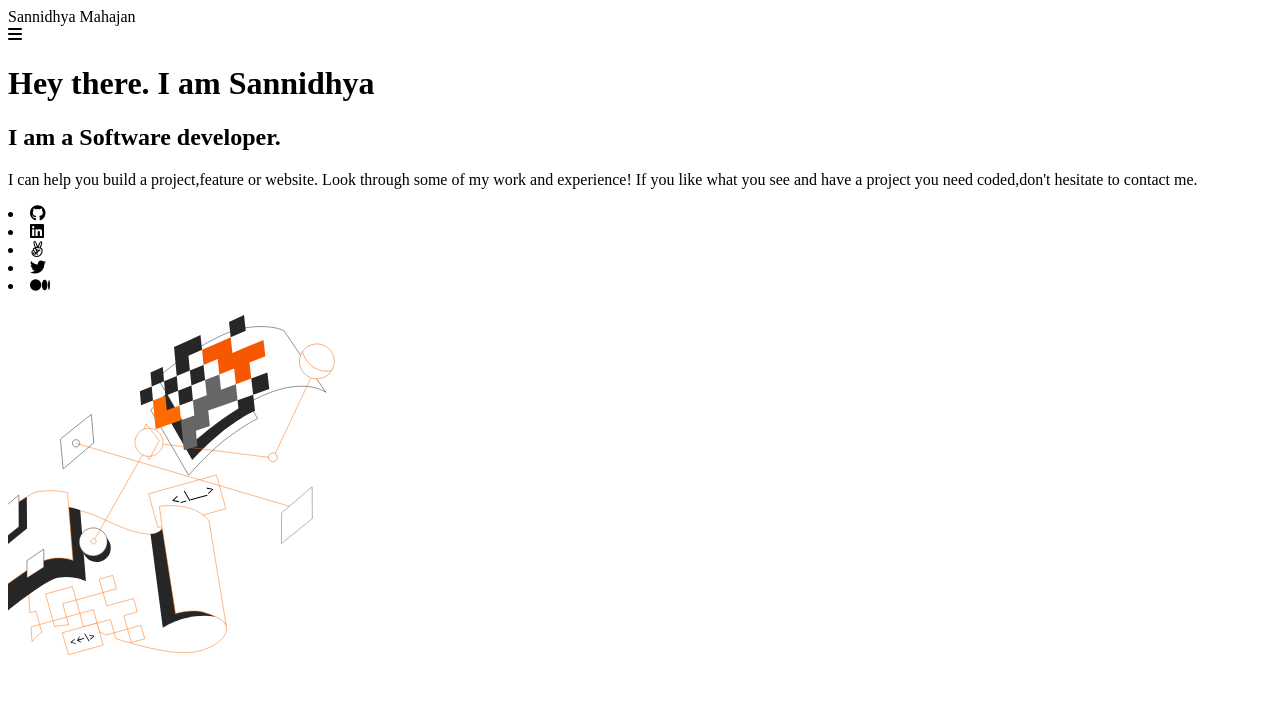
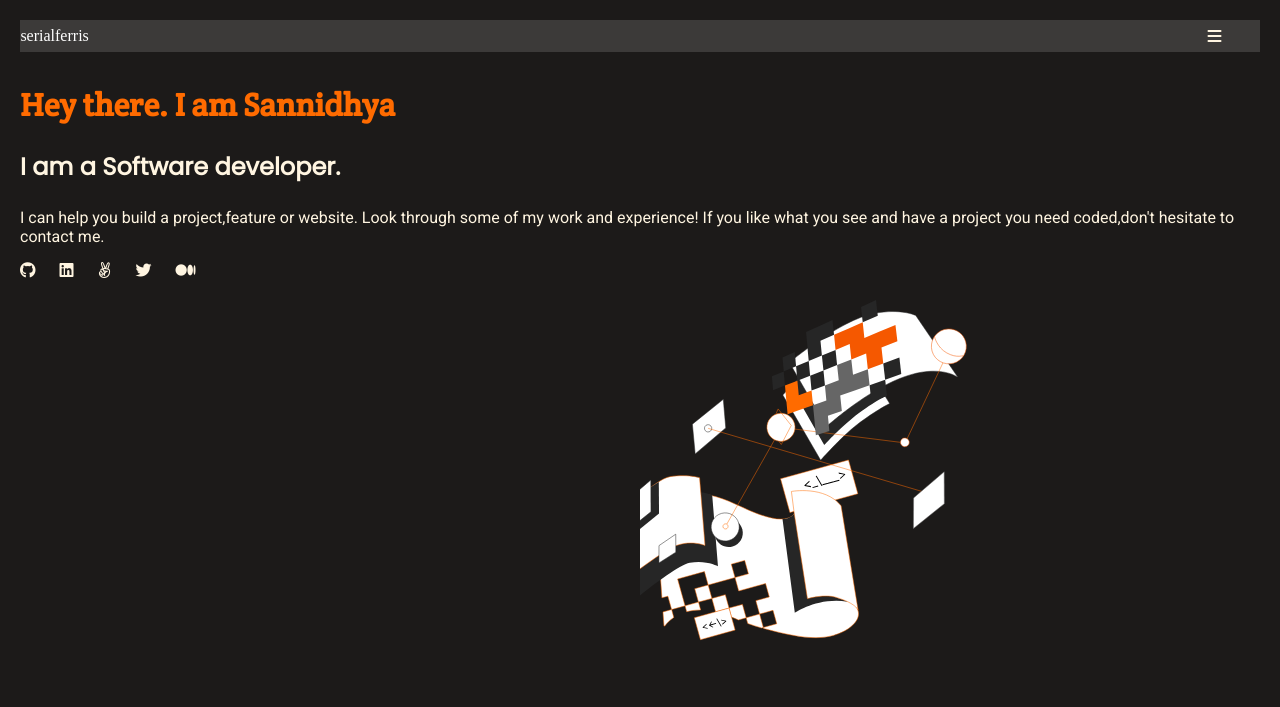
Before and after one commit to serialferris/Project-Portfolio, a plain HTML site: page index.html in a window 1280 px wide. Drawn offline with Linux system fonts and the light colour scheme; a web font is replaced by a local one.

Commit message:
added style.css and modified index.html

```diff
--- a/index.html
+++ b/index.html
@@ -6,21 +6,20 @@
     <meta name="viewport" content="width=device-width, initial-scale=1.0">
     <title>My Portfolio</title>
     <script src="https://kit.fontawesome.com/bc4d064067.js" crossorigin="anonymous"></script>
+    <link rel="preconnect" href="https://fonts.googleapis.com">
+    <link rel="preconnect" href="https://fonts.gstatic.com" crossorigin>
+    <link href="https://fonts.googleapis.com/css2?family=Crete+Round&family=Odibee+Sans&family=Poppins&family=Roboto:wght@700&display=swap" rel="stylesheet">
+    <link rel="stylesheet" href="./style.css">
 
 </head>
 <body>
-    <header>
-        <div>
-            Sannidhya Mahajan
-        </div>
-        <i class="fa-solid fa-bars"></i>
+    <header class="header">
+        <span class="username">serialferris</span>
+        <i class="fas fa-bars"></i>
     </header>
     <h1>Hey there.
-        I am Sannidhya
-    </h1>
-    <h2>
-        I am a Software developer.
-    </h2>
+        I am Sannidhya</h1>
+    <h2>I am a Software developer.</h2>
     <p>I can help you build a project,feature or website. Look through some of my work and experience! If you like what you see and have a project you need coded,don't hesitate to contact me.</p>
     <div class="wrapper">
         <li><i class="fab fa-github"></i></li>
@@ -28,8 +27,7 @@
         <li><i class="fab fa-angellist"></i></li>
         <li><i class="fab fa-twitter"></i></li>
         <li><i class="fab fa-medium-m"></i></li>
-        <img src="images/illustration-header-mobile.svg" alt="illustration-header-mobile">
     </div>
-
+    <img class="image" src="images/illustration-header-mobile.svg" alt="illustration-header-mobile">
 </body>
 </html>
--- /dev/null
+++ b/style.css
@@ -0,0 +1,70 @@
+@import url('https://fonts.googleapis.com/css2?family=Crete+Round&family=Poppins&family=Roboto:wght@400;500&display=swap');
+
+* {
+  box-sizing: border-box;
+  margin: 0;
+  padding: 0;
+}
+
+body {
+  padding: 20px;
+  background-color: #1C1A19;
+}
+
+.header {
+  display: flex;
+  height: 2rem;
+  background-color:#3C3A39;
+  width: 100%;
+  padding: 0 2.4rem 0 2.4rem;
+  justify-content: space-between;
+  align-items: center;
+  margin-bottom: 2rem;
+  position: relative;
+}
+
+.fas {
+  color: #FFF5E1;
+}
+
+h1 {
+  color: #FF6B00;
+  margin-bottom: 1.5rem;
+  font-family: 'Crete Round', serif;
+}
+
+h2 {
+  color: #FFF5E1;
+  margin-bottom: 1.5rem;
+  font-family: 'Poppins', sans-serif;
+}
+
+p {
+  color: #FFF5E1;
+  margin-bottom: 1rem;
+  font-family: 'Roboto', sans-serif;
+}
+
+.username {
+  color: #FFFF;
+  position:relative;
+  right: 38px;
+}
+
+.wrapper li {
+  list-style: none;
+}
+
+.wrapper {
+  display:flex;
+}
+
+.fab {
+  margin-right: 1.5rem;
+  color: #FFF5E1;
+}
+
+.image {
+  position: relative;
+  left: 50%;
+}
```
